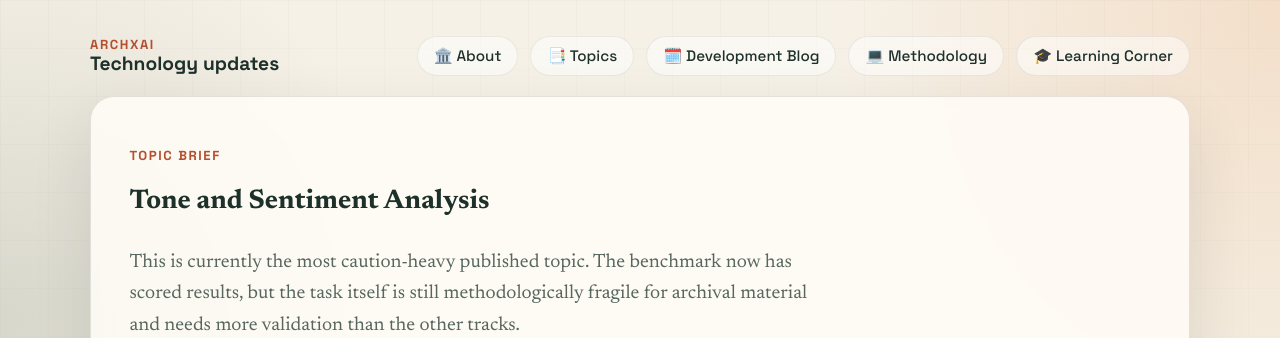
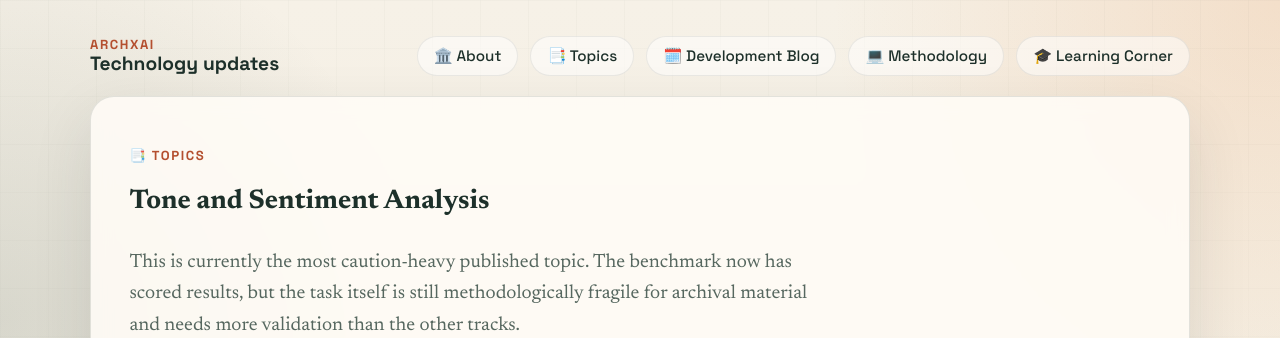
Before and after one commit to archxai/archxai.github.io, a Jekyll site: the page built from topics/tone.md, in a window 1280 px wide. Shown: the top 338 px of the page. Built offline with Jekyll 4.4.1, drawn with Linux system fonts in a browser that asks for light colours.

Commit message:
Update topic brief heading to include emoji

```diff
--- a/topics/tone.md
+++ b/topics/tone.md
@@ -6,7 +6,7 @@ permalink: /topics/tone/
 ---
 
 <section class="panel">
-  <p class="eyebrow">Topic brief</p>
+  <p class="eyebrow">📑 Topics</p>
   <h1>Tone and Sentiment Analysis</h1>
   <p class="lede">This is currently the most caution-heavy published topic. The benchmark now has scored results, but the task itself is still methodologically fragile for archival material and needs more validation than the other tracks.</p>
   <div class="action-row">
```
